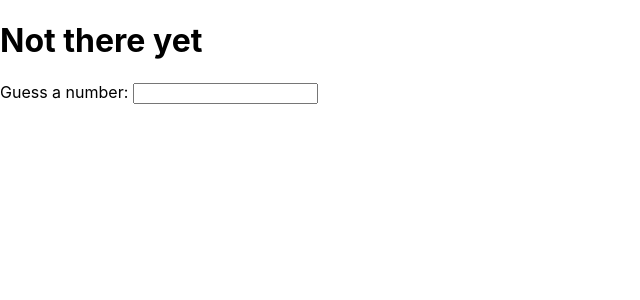
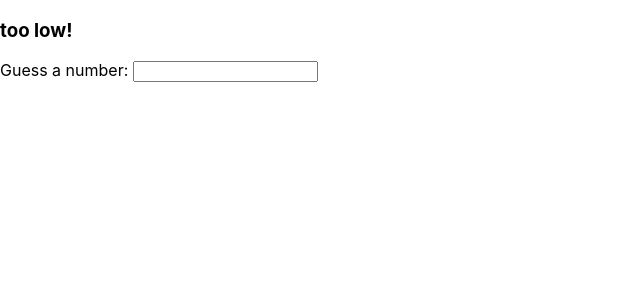
Before and after one commit to saanvitel/guessinggame, a React (Create React App) app: page / in a window 1280 px wide. Shown: the top 300 px of the page, without its empty margins (0-640 px from the left). Built offline with nearby package versions, Linux system fonts and the light colour scheme.

Commit message:
made it so it tells you when you've guessed too high or too low

```diff
--- a/src/App.js
+++ b/src/App.js
@@ -5,6 +5,7 @@ export default function App(props) {
   const [number, setNumber] = useState("");
   const [rightNumber, setRightNumber]  = useState(Math.floor(Math.random() * 100));
   const [isRight, setIsRight] = useState(false);
+  let status;
 
   console.log("right", rightNumber)
 
@@ -15,14 +16,18 @@ export default function App(props) {
 
   console.log(isRight);
   if (number == rightNumber && isRight===false ) {
-    setIsRight(true);
+    status ="You got it correct!"
     console.log(isRight);
+  } else if (number > rightNumber) {
+    status ="too high!"
+  } else if (number < rightNumber) {
+    status="too low!"
   }
 
   return (
     <>
     <div className='App'>
-      <h1>{isRight ? "You won!" : "Not there yet"}</h1>
+      <h3>{status}</h3>
       <label> Guess a number: </label>
       <input onChange={handleChange} value={number}></input>
     </div>
```
